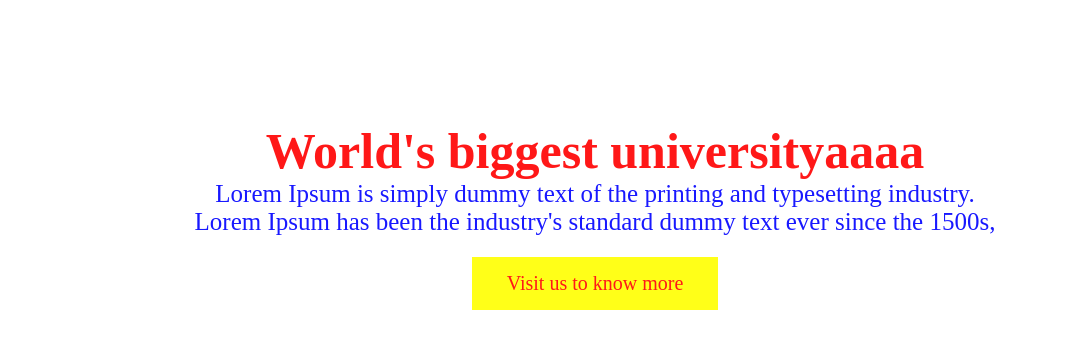
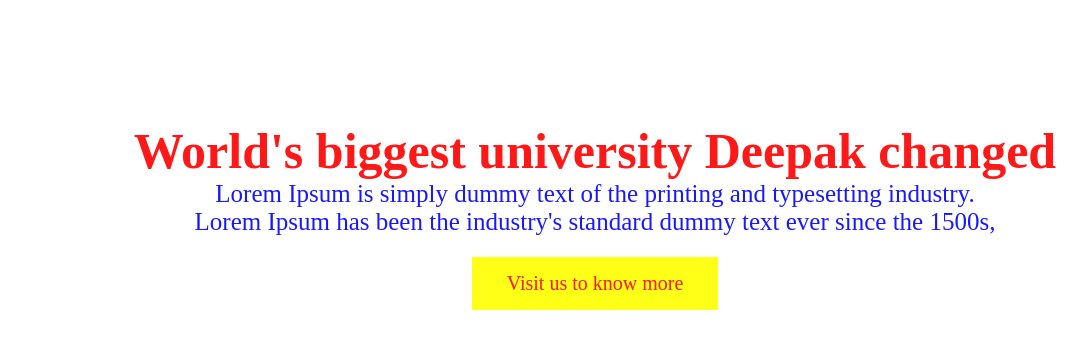
Before and after one commit to kaushalhattar/second, a plain HTML site: page index1.html in a window 1280 px wide. Shown: the part 63-412 px from the top of the page, without its empty margins (45-1130 px from the left). Drawn offline with Linux system fonts and the light colour scheme.

Commit message:
changes made by deepak

```diff
--- a/index1.html
+++ b/index1.html
@@ -27,7 +27,7 @@
         <i class="fa fa-bars"></i>
     </nav>
     <div class="text-box">
-      <h1>World's biggest universityaaaa</h1>
+      <h1>World's biggest university Deepak changed</h1>
       <p>Lorem Ipsum is simply dummy text of the printing and typesetting industry.<br> Lorem Ipsum has been the industry's standard dummy text ever since the 1500s, </p>
       <a href="#" class="hero-btn">Visit us to know more</a>
     </div>
```
